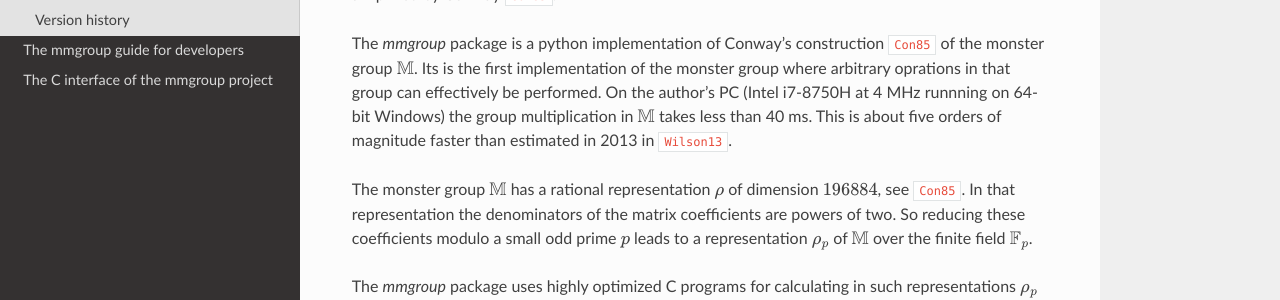
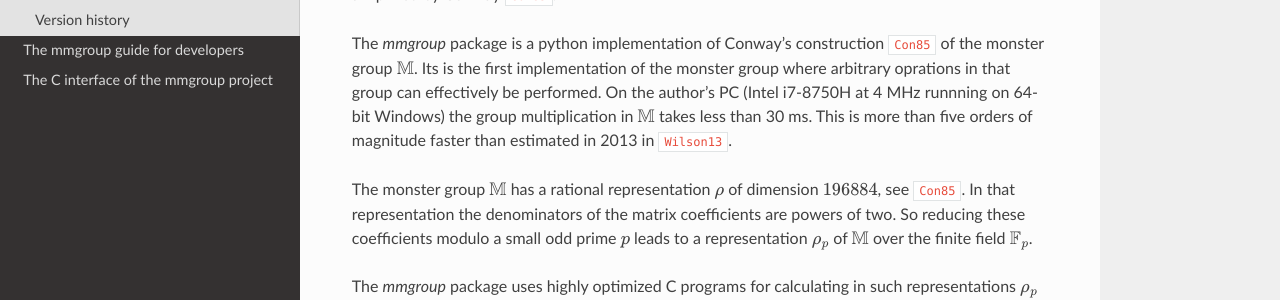
Before and after one commit to Martin-Seysen/mmgroup, a Sphinx documentation site: the page built from docs/source/api.rst, in a window 1280 px wide and 900 px high. Shown: the part 402-702 px from the top of the window. Built offline with Sphinx 7.4.7 and the Read the Docs theme 2.0.0, drawn with Linux system fonts in a browser that asks for light colours; cross-references to code outside the pages are shown as plain code; the version number is read from the project's files by our own code.

Commit message:
Reduction in the Monster group accelerated

```diff
--- a/docs/source/api.rst
+++ b/docs/source/api.rst
@@ -24,9 +24,9 @@ construction :cite:`Con85` of the monster group :math:`\mathbb{M}`.
 Its is the first implementation of the monster group where arbitrary
 oprations in that group can effectively be performed. On the author's
 PC (Intel i7-8750H at 4 MHz runnning on 64-bit Windows)
-the group multiplication in :math:`\mathbb{M}` takes less than 40 ms.
-This is about five orders of magnitude faster than estimated in 2013
-in :cite:`Wilson13`.
+the group multiplication in :math:`\mathbb{M}` takes less than 30 ms.
+This is more than five orders of magnitude faster than estimated
+in 2013 in :cite:`Wilson13`.
 
 The monster group :math:`\mathbb{M}` has a rational representation
 :math:`\rho` of dimension  :math:`196884`, see :cite:`Con85`. In that
```
Also changed, not shown: 4 other files.
